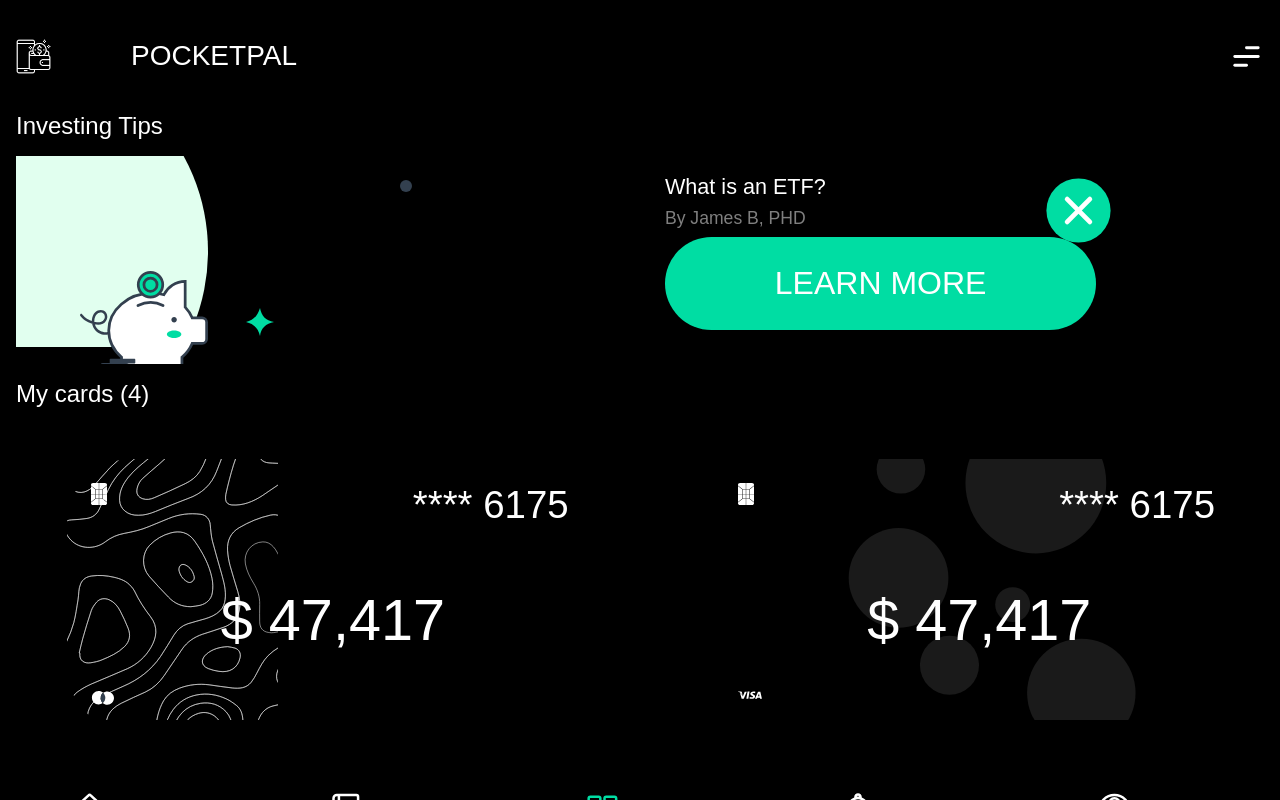
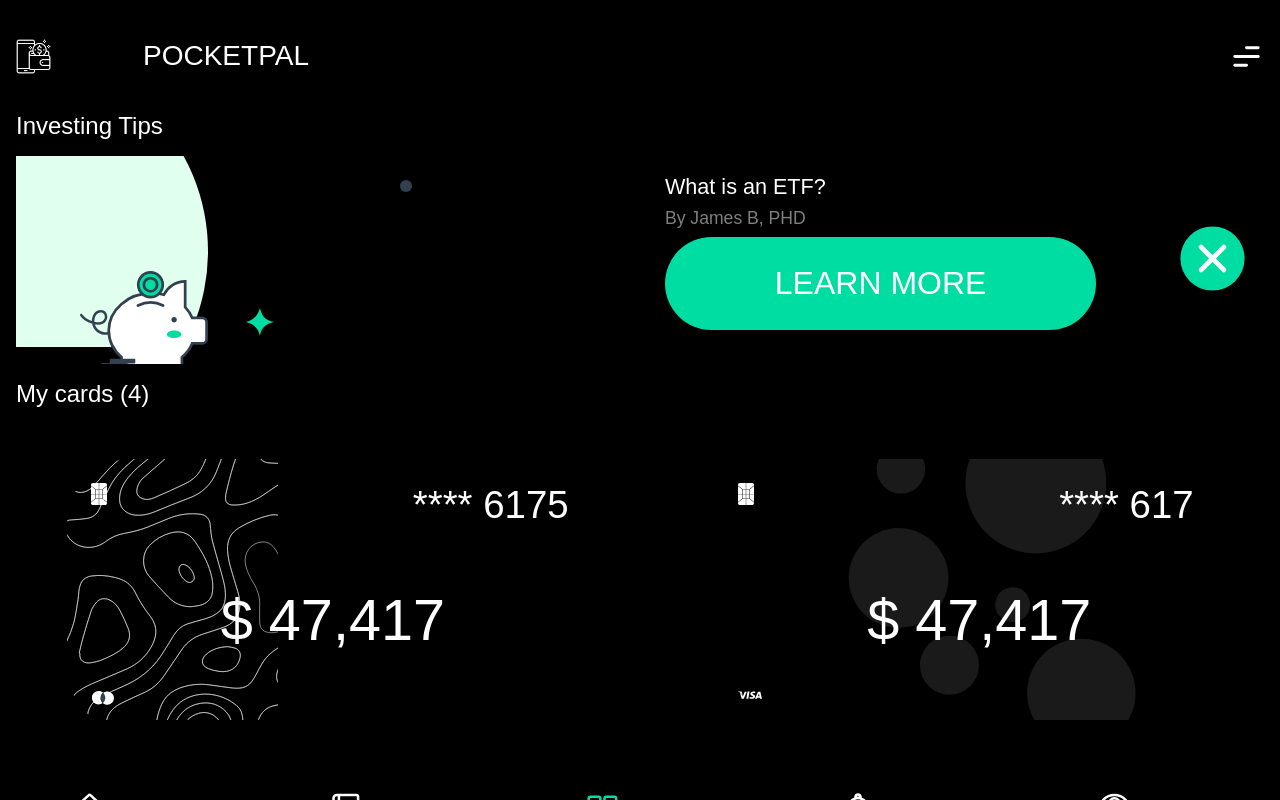
Before and after one commit to KevinnNeira/virtualWallet, a plain HTML site: page views/cards.html in a window 1280 px wide. Drawn offline with Linux system fonts and the light colour scheme; a web font is replaced by a local one.

Commit message:
feat: 🔖 I was finished the proyect

```diff
--- a/css/cards.css
+++ b/css/cards.css
@@ -47,7 +47,7 @@ body{
 #title{
     filter: invert();
     font-size: 3.5vh;
-    margin-left: 10vh;
+    margin-left: 11.5vh;
     font-family: "Bold", sans-serif;
     color: #FFFFFF;
 }
@@ -158,7 +158,7 @@ body{
     overflow-x: auto;
     margin-left: 2vh;
     justify-content: center;
-    width: 95%;
+    width: 92%;
     height: 39vh;
     align-items: center;
     position: relative;
@@ -252,10 +252,11 @@ body{
 }
 .bar{
     display: grid;
+    margin: 0;
     grid-template-columns: repeat(5,1fr);
     position: fixed;
     left: 0;
-    height: 10vh;
+    height: 11vh;
     width: 100%;
     background-color: var(--colorMain-);
 }
@@ -265,8 +266,10 @@ body{
 }
 #quit{
     position: absolute;
-    margin-top: 2vh;
-    margin-left: 80vw;
+    top: 0;
+    margin-top: 5vw;
+    right: 0;
+    margin-right: 1vw;
     width: 6vw;
     transition: 1s;
 }
--- a/views/cards.html
+++ b/views/cards.html
@@ -19,12 +19,12 @@
                     <img id="ellipse" src="../storage/img/Ellipse 1.svg">
                     <div class="points">
                         <img id="pork" src="../storage/img/Group.svg">
-                        <img id="quit" src="../storage/img/Frame 20.svg">
                         <img id="point1" src="../storage/img/Ellipse 3.svg">
                         <img id="point2" src="../storage/img/Vector.svg">
                     </div>
                 </div>
                 <div class="txtinfo">
+                    <img id="quit" src="../storage/img/Frame 20.svg">
                     <p id="question">What is an ETF?</p>
                     <p id="name">By James B, PHD</p>
                     <button id="button"><p id="txt">LEARN MORE</p></button>
```
